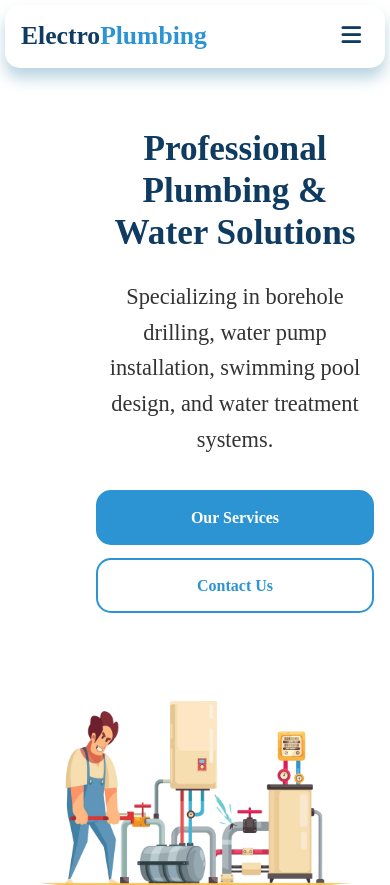
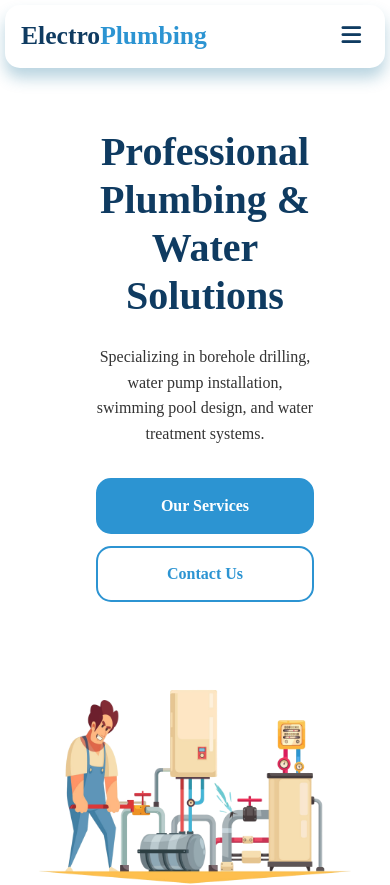
Before and after one commit to Peter-cloud-web/PlumbingSiteV2, a plain HTML site: page index.html in a window 390 px wide. Shown: the top 885 px of the page. Drawn offline with Linux system fonts and the light colour scheme; a web font is replaced by a local one.

Commit message:
Fix fonts on mobile

```diff
--- a/index.css
+++ b/index.css
@@ -929,8 +929,18 @@ footer {
     }
 
     .hero-content h1 {
-        font-size: 2.2rem;
+        font-size: 2.5rem;
+
     }
+
+          .hero-content {
+              padding-right: 60px;
+          }
+
+                   .hero-content p {
+                       font-size: 1rem;
+
+                   }
 
     .hero-buttons {
         flex-direction: column;
```
